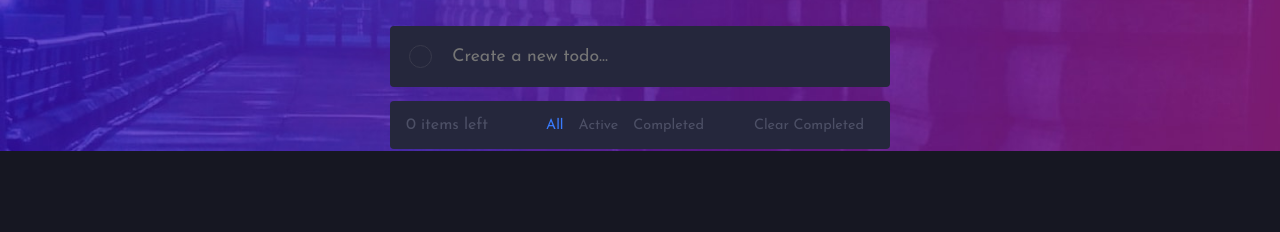
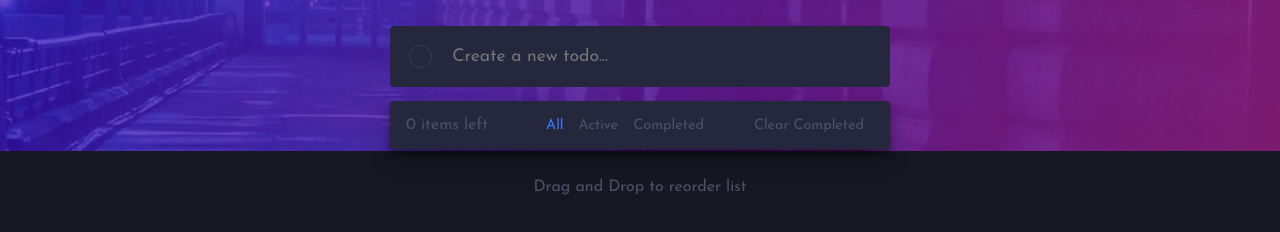
Before and after one commit to Abels-dev/to-do-app, a plain HTML site: page index.html in a window 1280 px wide. Shown: the part 110-342 px from the top of the page. Drawn offline with Linux system fonts and the light colour scheme.

Commit message:
minor style improvements

```diff
--- a/index.html
+++ b/index.html
@@ -47,6 +47,7 @@
                </div>
             </div>
          </section>
+         <p class="hint-text">Drag and Drop to reorder list</p>
       </main>
    </body>
 </html>
--- a/style.css
+++ b/style.css
@@ -111,6 +111,7 @@ label img {
    border-radius: 4px;
    margin: auto;
    margin-top: -50px;
+   box-shadow: 0 10px 20px rgba(0, 0, 0, 0.3), 0 6px 6px rgba(0, 0, 0, 0.3);
 }
 .task {
    border-bottom: 1px solid var(--border-color);
@@ -175,6 +176,11 @@ label img {
 .dragging {
    opacity: 0.5;
 }
+.hint-text{
+   color: var(--secondary-text-color);
+   margin: 30px auto;
+   width: fit-content;
+}
 body.light-mode {
    --bg-color: hsl(236, 33%, 92%);
    --bg-color-task: hsl(0, 0%, 98%);
```
